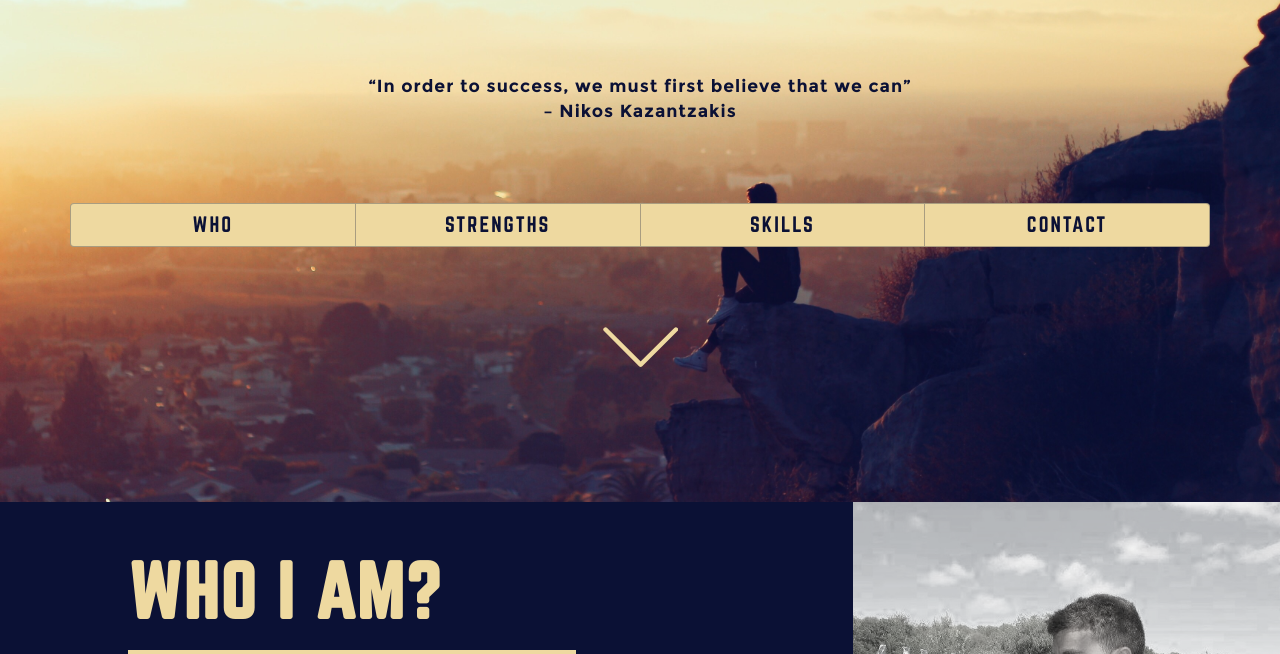
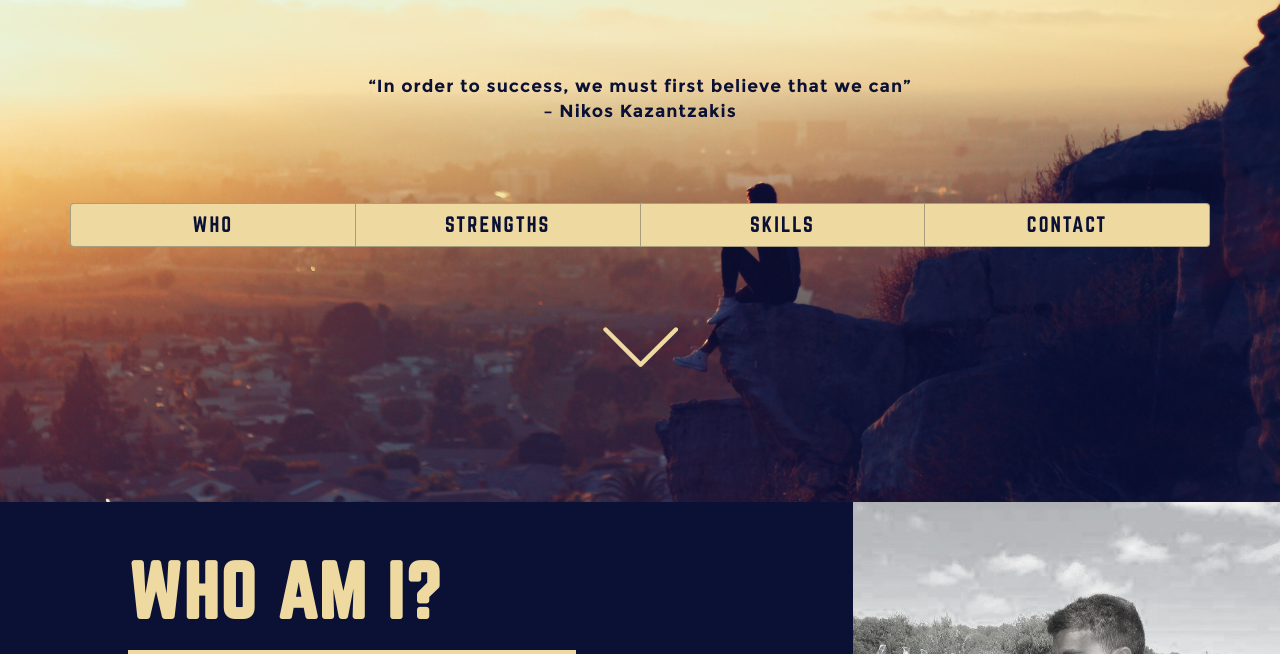
Before and after one commit to arielkohan/arielkohan.com, a browser extension: page index.html in a window 1280 px wide. Shown: the part 298-952 px from the top of the page. Drawn offline with Linux system fonts and the light colour scheme; files whose address does not match are found by name; a web font is replaced by a local one.

Commit message:
updating title who

```diff
--- a/index.html
+++ b/index.html
@@ -65,7 +65,7 @@
       <div id="who-section" class="section ">
         <div class="row who-row">
           <div class=" col-sm-8 padding-response wow fadeInRight" data-wow-duration="1.2s" data-wow-delay="1s">
-           <h2 class="section-title h2-norw big">WHO I AM?</h2> <!--h2-norw -->
+           <h2 class="section-title h2-norw big">WHO AM I?</h2> <!--h2-norw -->
               <p class="lead">I'm Ariel Kohan, a 21 years old student of Systems Engineering based in Paraná, Argentina. <br>
               I know that I am presently going through a stage in my life which will determine my future path. This feeling strongly motivates me to learn something new every day with reference to ongoing training, work issues, as well as personal entrepreneurship and creativity. <br>
               In software development, like in running and in every aspect of my life, I'm addicted to set me challenging goals that makes me work really hard and feels that I'm better than yesterday. <br>
```
Also changed, not shown: dist/index.html.
